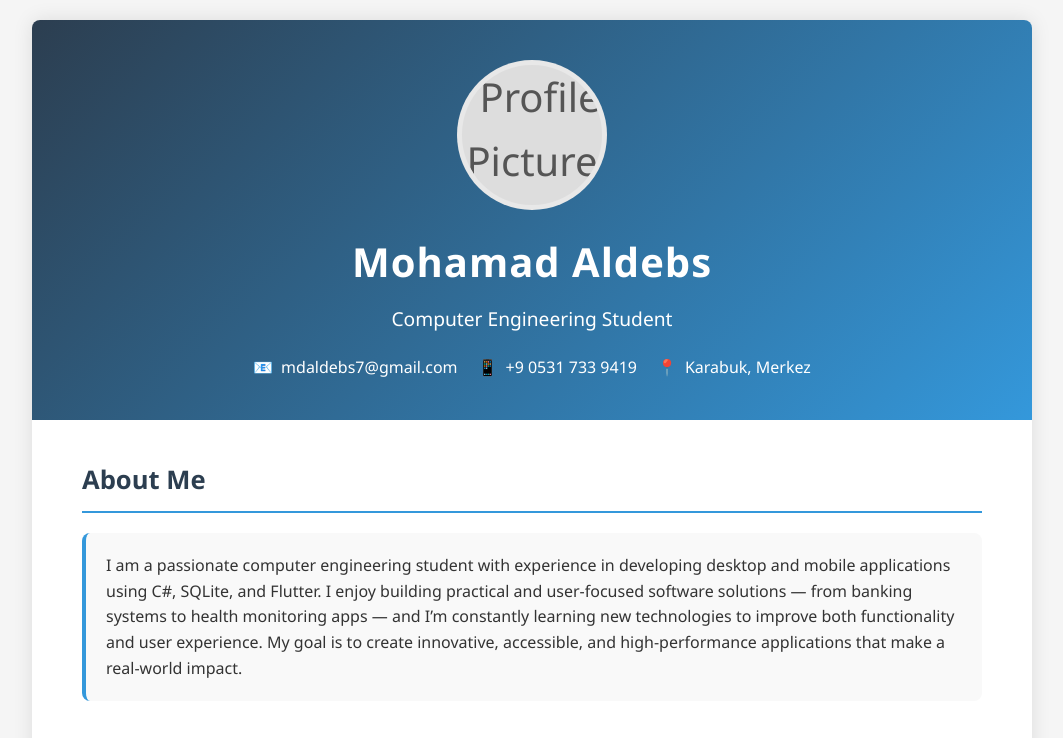
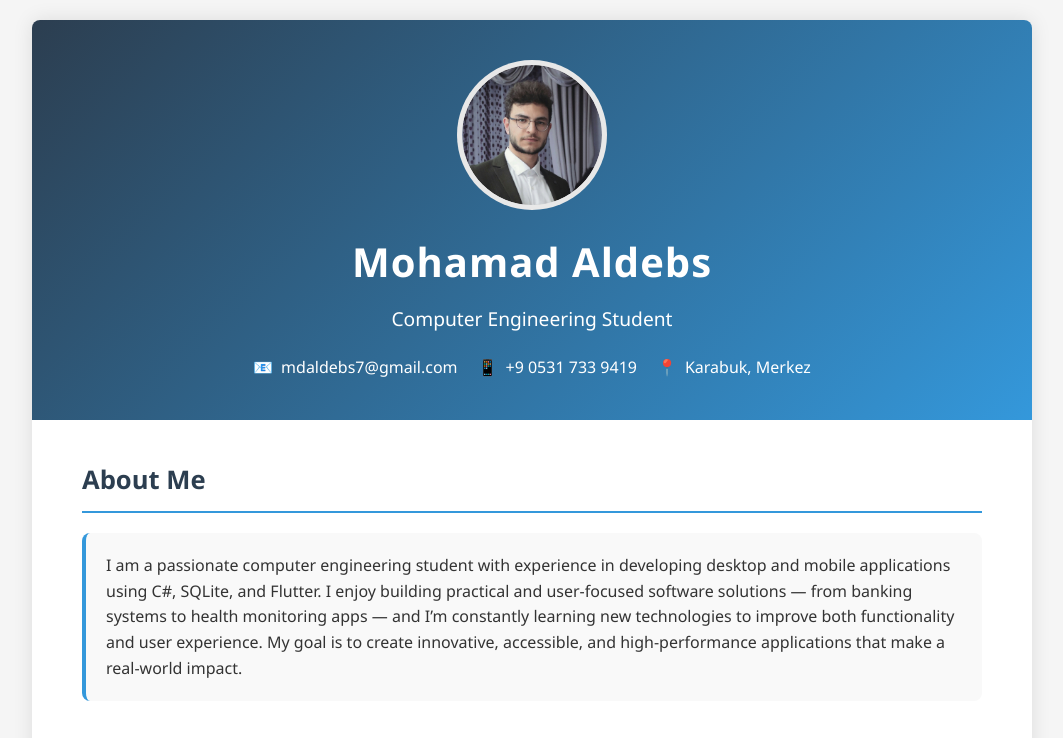
Before and after one commit to MOHAMAD-ALDEBS/Resume, a plain HTML site: page index.html in a window 1280 px wide. Shown: the top 738 px of the page, without its empty margins (108-1171 px from the left). Drawn offline with Linux system fonts and the light colour scheme; the site is published under a folder, as on GitHub Pages, so addresses that start at the root find nothing.

Commit message:
Update index.html

```diff
--- a/index.html
+++ b/index.html
@@ -11,7 +11,7 @@
         <!-- Header with Personal Information -->
         <header>
             <div class="profile-pic">
-                <img src="/muhammed.jpeg" alt="Profile Picture" />
+                <img src="muhammed.jpeg" alt="Profile Picture" />
             </div>
             <h1>Mohamad Aldebs</h1>
             <div class="title">Computer Engineering Student</div>
```
